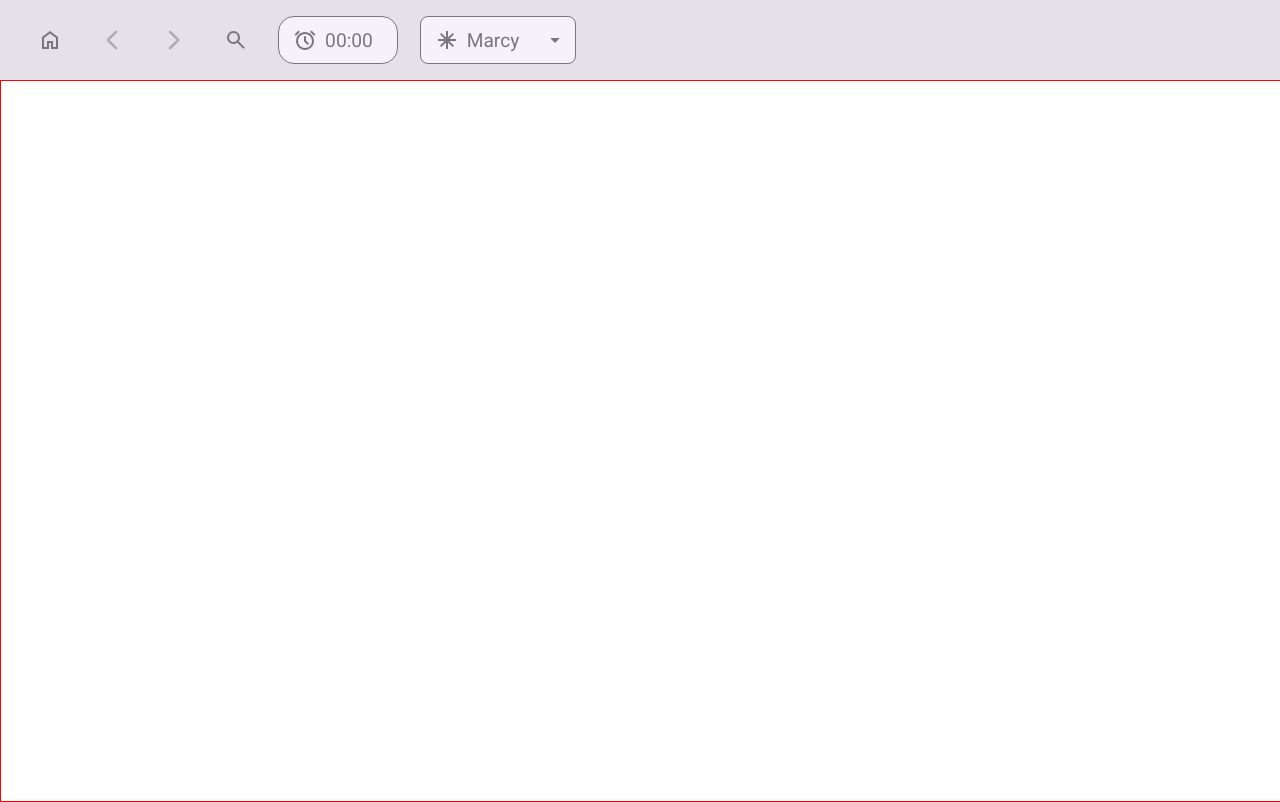
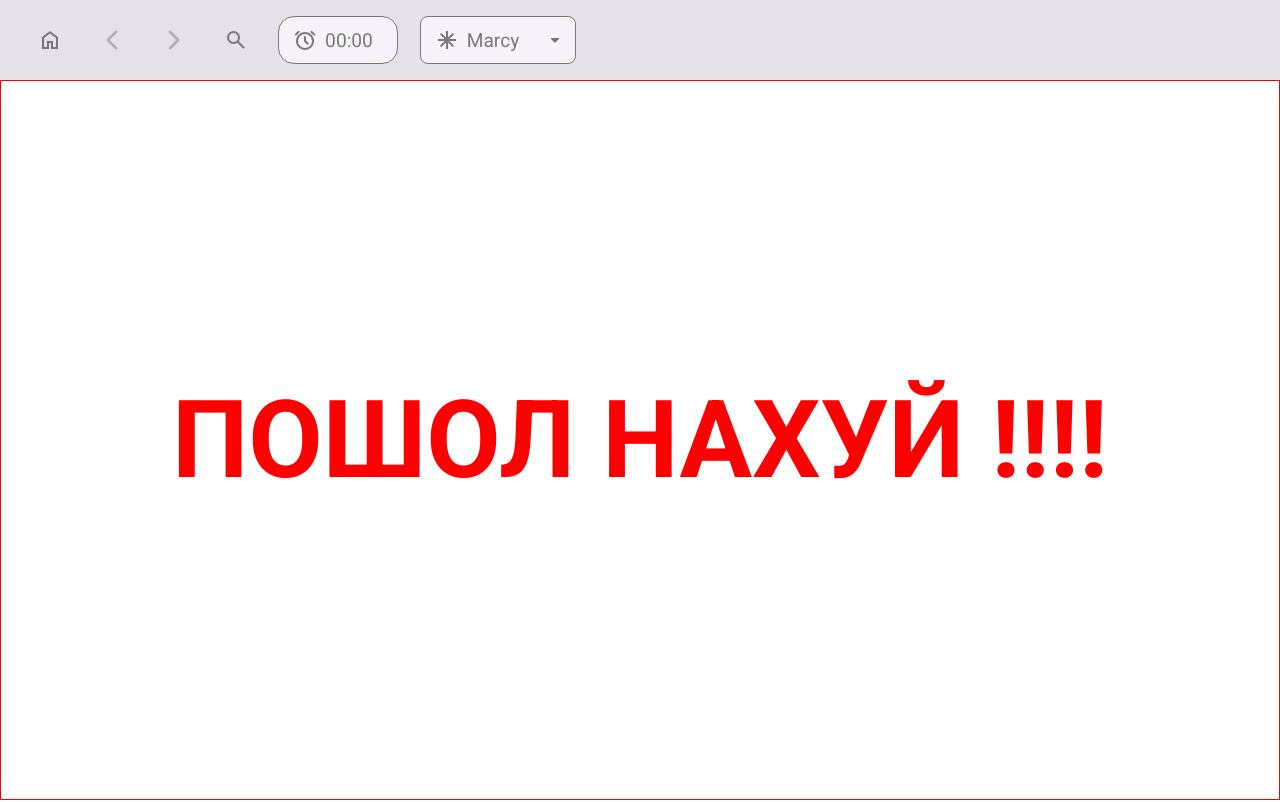
Before and after one commit to Hatsumi-Mihari/Cookbook, a React (Vite) app: page / in a window 1280 px wide. Built offline with nearby package versions, Linux system fonts and the light colour scheme.

Commit message:
meme update

```diff
--- a/src/App.css
+++ b/src/App.css
@@ -5,6 +5,7 @@ body {
   padding: 0;
   margin: 0;
   box-sizing: border-box;
+  overflow: hidden;
 }
 
 h1 {
--- a/src/views/MainView/MainView.scss
+++ b/src/views/MainView/MainView.scss
@@ -4,5 +4,11 @@
     height: 100%;
     border: 1px solid red;
     overflow-y: scroll;
+    box-sizing: border-box;
     padding: 0;
+
+    align-items: center;
+    justify-items: center;
+    font-size: 54px;
+    color: red;
 }
--- a/src/views/MainView/MainView.tsx
+++ b/src/views/MainView/MainView.tsx
@@ -7,7 +7,7 @@ function MainView() {
     return (
     <div className="MainView">
 
-
+        <h1>ПОШОЛ НАХУЙ !!!!</h1>
     </div>
     );
 }
```
